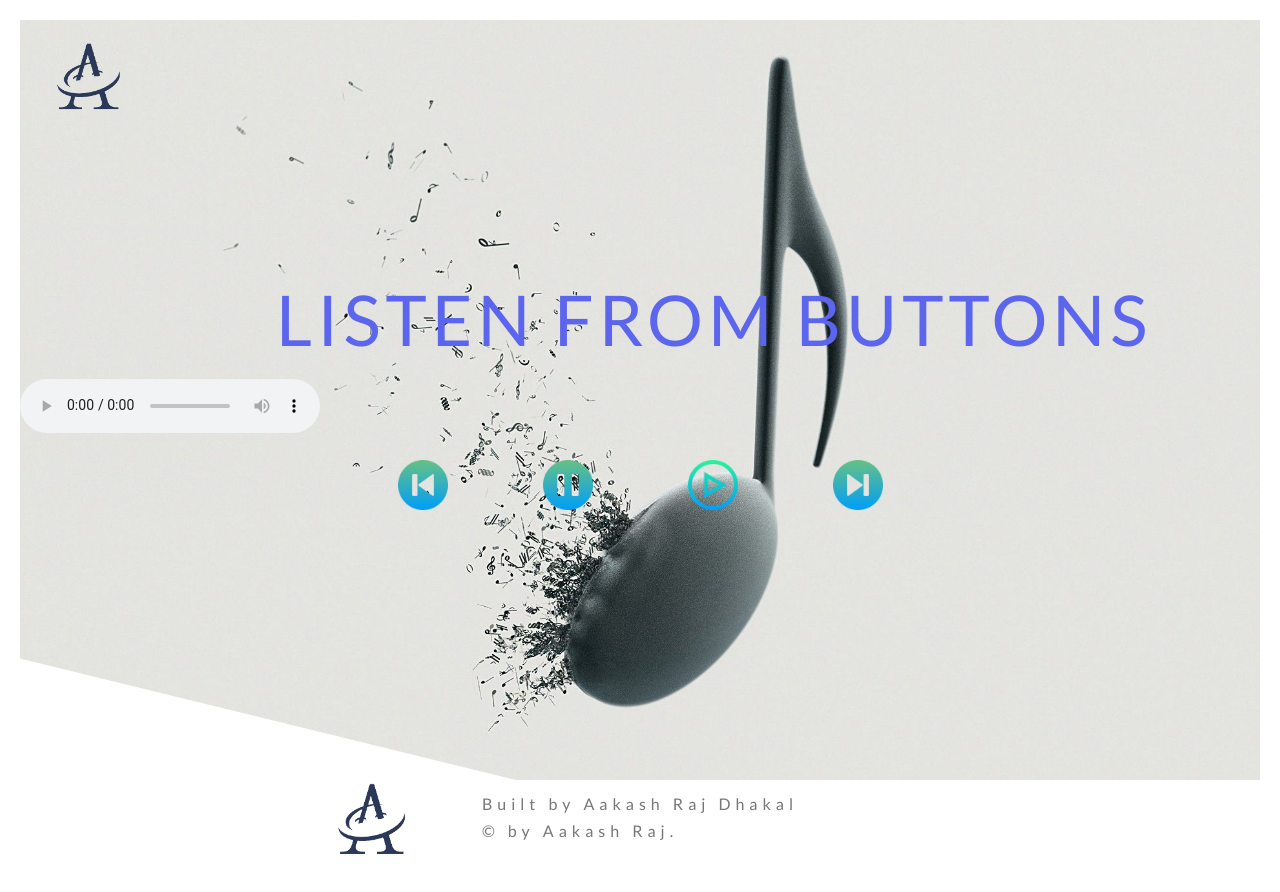
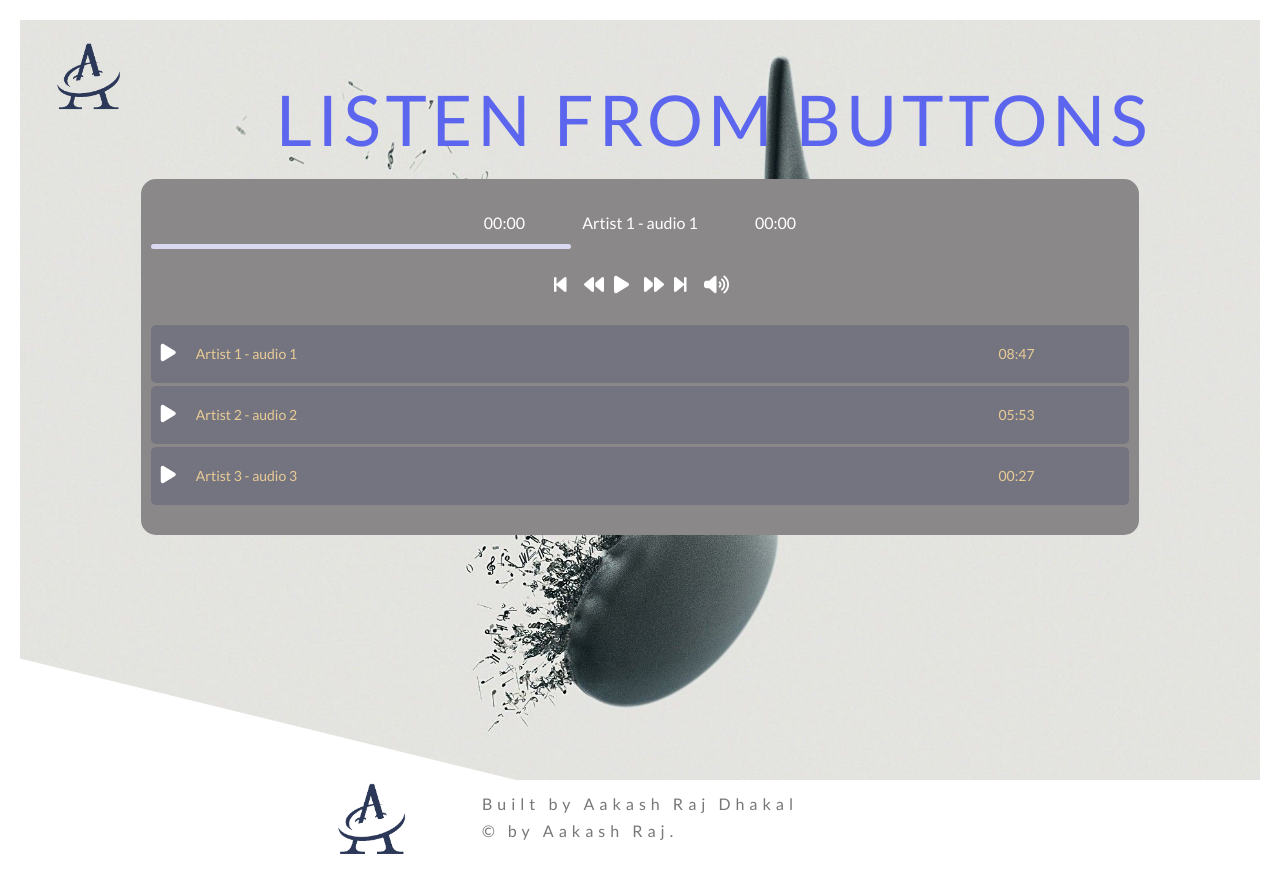
Before and after one commit to RajAakash/MajorProject, a plain HTML site: page SIte/SIte/music.html in a window 1280 px wide. Drawn offline with Linux system fonts and the light colour scheme.

Commit message:
Add files via upload

```diff
--- a/SIte/SIte/css1/style.css
+++ b/SIte/SIte/css1/style.css
@@ -741,7 +741,7 @@ body {
   justify-content: space-around;
 }
 .title__before {
-  padding-top: 30vh;
+  padding-top: 5vh;
   width: 100%;
   margin: auto;
 }
@@ -750,3 +750,138 @@ body {
   margin: auto;
   padding-left: 20vw;
 }
+
+.device {
+  background: #f7fbfd;
+  border-radius: 2.4rem;
+  box-shadow: 2rem 2rem 8rem rgba(78, 134, 165, 0.09),
+    1rem 1rem 4rem rgba(78, 134, 165, 0.09),
+    inset 4rem 4rem 10rem rgba(78, 134, 165, 0.05);
+  display: flex;
+  flex-direction: column;
+  height: 30vh;
+  left: 50%;
+  overflow: hidden;
+  position: absolute;
+  top: 50%;
+  transform: translate3D(-50%, -50%, 0);
+  width: 78vw;
+}
+
+#myProgress {
+  width: 420px;
+  background-color: #d9d9f2;
+  cursor: pointer;
+  border-radius: 10px;
+}
+
+#myBar {
+  width: 0%;
+  height: 5px;
+  background-color: #ffc266;
+  border-radius: 10px;
+}
+
+.logo {
+  fill: red;
+}
+
+.btn-action {
+  cursor: pointer;
+  padding-top: 10px;
+  width: 30px;
+}
+
+.btn-ctn,
+.infos-ctn {
+  display: flex;
+  align-items: center;
+  justify-content: center;
+}
+.infos-ctn {
+  padding-top: 20px;
+}
+
+.btn-ctn > div {
+  padding: 5px;
+  margin-top: 18px;
+  margin-bottom: 18px;
+}
+
+.infos-ctn > div {
+  margin-bottom: 8px;
+  color: #ffffff;
+}
+
+.first-btn {
+  margin-left: 3px;
+}
+
+.duration {
+  margin-left: 10px;
+}
+
+.title {
+  margin-left: 10px;
+  width: 210px;
+  text-align: center;
+}
+
+.player-ctn {
+  border-radius: 15px;
+  width: 78vw;
+  padding: 10px;
+  background-color: #8a8888;
+  margin: auto;
+  margin-top: 0x;
+}
+
+.playlist-track-ctn {
+  display: flex;
+  background-color: #747480;
+  margin-top: 3px;
+  border-radius: 5px;
+  cursor: pointer;
+}
+.playlist-track-ctn:last-child {
+  /*border: 1px solid #ffc266; */
+}
+
+.playlist-track-ctn > div {
+  margin: 10px;
+}
+.playlist-info-track {
+  width: 80%;
+}
+.playlist-info-track,
+.playlist-duration {
+  padding-top: 7px;
+  padding-bottom: 7px;
+  color: #e9cc95;
+  font-size: 14px;
+  pointer-events: none;
+}
+.playlist-ctn {
+  padding-bottom: 20px;
+}
+.active-track {
+  background: #5d5c6a;
+  color: #ffffff !important;
+  font-weight: bold;
+}
+
+.active-track > .playlist-info-track,
+.active-track > .playlist-duration,
+.active-track > .playlist-btn-play {
+  color: #ffc266 !important;
+}
+
+.playlist-btn-play {
+  pointer-events: none;
+  padding-top: 5px;
+  padding-bottom: 5px;
+}
+.fas {
+  color: #ffffff;
+  font-size: 20px;
+}
--- a/SIte/SIte/music.html
+++ b/SIte/SIte/music.html
@@ -9,6 +9,8 @@
       href="https://fonts.googleapis.com/css?family=Lato&display=swap"
       rel="stylesheet"
     />
+    <link href="https://fonts.googleapis.com/css?family=Roboto&display=swap" rel="stylesheet">
+    <script src="https://kit.fontawesome.com/a062562745.js" crossorigin="anonymous"></script>
 
     <link rel="stylesheet" type="text/css" href="css1/style.css" />
     <link rel="stylesheet" href="css1/icon-font.css" />
@@ -24,32 +26,58 @@
         <h2 class="heading-primary music_heading">Listen from buttons</h2>
       </div>
 
-      <div class="music__play">
-        <audio controls>
-          <source src="horse.ogg" type="audio/ogg">
-          <source src="horse.mp3" type="audio/mpeg">
+      <audio id="myAudio" ontimeupdate="onTimeUpdate()">
+        <!-- <source src="audio.ogg" type="audio/ogg"> -->
+        <source id="source-audio" src="" type="audio/mpeg">
         Your browser does not support the audio element.
-        </audio>
+      </audio>
+
+      <div class="player-ctn">
+        <div class="infos-ctn">
+          <div class="timer">00:00</div>
+          <div class="title"></div>
+          <div class="duration">00:00</div>
+        </div>
+        <div id="myProgress">
+          <div id="myBar"></div>
+        </div>
+        <div class="btn-ctn">
+           <div class="btn-action first-btn" onclick="previous()">
+              <div id="btn-faws-back">
+                <i class='fas fa-step-backward'></i>
+              </div>
+           </div>
+           <div class="btn-action" onclick="rewind()">
+              <div id="btn-faws-rewind">
+                <i class='fas fa-backward'></i>
+              </div>
+           </div>
+           <div class="btn-action" onclick="toggleAudio()">
+              <div id="btn-faws-play-pause">
+                <i class='fas fa-play' id="icon-play"></i>
+                <i class='fas fa-pause' id="icon-pause" style="display: none"></i>
+              </div>
+           </div>
+           <div class="btn-play" onclick="forward()">
+              <div id="btn-faws-forward">
+                <i class='fas fa-forward'></i>
+              </div>
+           </div>
+           <div class="btn-action" onclick="next()">
+              <div id="btn-faws-next">
+                <i class='fas fa-step-forward'></i>
+              </div>
+           </div>
+           <div class="btn-mute" id="toggleMute" onclick="toggleMute()">
+              <div id="btn-faws-volume">
+                <i id="icon-vol-up" class='fas fa-volume-up'></i>
+                <i id="icon-vol-mute" class='fas fa-volume-mute' style="display: none"></i>
+              </div>
+           </div>
+        </div>
+        <div class="playlist-ctn"></div>
       </div>
-
-      <div class="main-1-logos">
-        <div class="main-1-logos-1">
-          <img src="./img/back-button.png" alt="back" class="main-1-image" />
-        </div>
-        <div class="main-1-logos-2">
-          <img
-            src="./img/pause-button.png"
-            alt="pause"
-            class="main-1-image"
-          />
-        </div>
-        <div class="main-1-logos-3">
-          <img src="./img/play-button.png" alt="play" class="main-1-image" />
-        </div>
-        <div class="main-1-logos-4">
-          <img src="./img/next.png" alt="next" class="main-1-image" />
-        </div>
-      </div>
+      <script src=app.js></script>
     </header>
 
     <main>
@@ -73,4 +101,5 @@
       </div>
     </footer>
   </body>
+  <script src="./script.js"></script>
 </html>
--- /dev/null
+++ b/SIte/SIte/script.js
@@ -0,0 +1,230 @@
+function createTrackItem(index, name, duration) {
+  var trackItem = document.createElement('div')
+  trackItem.setAttribute('class', 'playlist-track-ctn')
+  trackItem.setAttribute('id', 'ptc-' + index)
+  trackItem.setAttribute('data-index', index)
+  document.querySelector('.playlist-ctn').appendChild(trackItem)
+
+  var playBtnItem = document.createElement('div')
+  playBtnItem.setAttribute('class', 'playlist-btn-play')
+  playBtnItem.setAttribute('id', 'pbp-' + index)
+  document.querySelector('#ptc-' + index).appendChild(playBtnItem)
+
+  var btnImg = document.createElement('i')
+  btnImg.setAttribute('class', 'fas fa-play')
+  btnImg.setAttribute('height', '40')
+  btnImg.setAttribute('width', '40')
+  btnImg.setAttribute('id', 'p-img-' + index)
+  document.querySelector('#pbp-' + index).appendChild(btnImg)
+
+  var trackInfoItem = document.createElement('div')
+  trackInfoItem.setAttribute('class', 'playlist-info-track')
+  trackInfoItem.innerHTML = name
+  document.querySelector('#ptc-' + index).appendChild(trackInfoItem)
+
+  var trackDurationItem = document.createElement('div')
+  trackDurationItem.setAttribute('class', 'playlist-duration')
+  trackDurationItem.innerHTML = duration
+  document.querySelector('#ptc-' + index).appendChild(trackDurationItem)
+}
+
+var listAudio = [
+  {
+    name: 'Artist 1 - audio 1',
+    file: 'https://www.soundhelix.com/examples/mp3/SoundHelix-Song-10.mp3',
+    duration: '08:47',
+  },
+  {
+    name: 'Artist 2 - audio 2',
+    file: 'https://www.soundhelix.com/examples/mp3/SoundHelix-Song-5.mp3',
+    duration: '05:53',
+  },
+  {
+    name: 'Artist 3 - audio 3',
+    file: 'https://file-examples.com/wp-content/uploads/2017/11/file_example_MP3_1MG.mp3',
+    duration: '00:27',
+  },
+]
+
+for (var i = 0; i < listAudio.length; i++) {
+  createTrackItem(i, listAudio[i].name, listAudio[i].duration)
+}
+var indexAudio = 0
+
+function loadNewTrack(index) {
+  var player = document.querySelector('#source-audio')
+  player.src = listAudio[index].file
+  document.querySelector('.title').innerHTML = listAudio[index].name
+  this.currentAudio = document.getElementById('myAudio')
+  this.currentAudio.load()
+  this.toggleAudio()
+  this.updateStylePlaylist(this.indexAudio, index)
+  this.indexAudio = index
+}
+
+var playListItems = document.querySelectorAll('.playlist-track-ctn')
+
+for (let i = 0; i < playListItems.length; i++) {
+  playListItems[i].addEventListener('click', getClickedElement.bind(this))
+}
+
+function getClickedElement(event) {
+  for (let i = 0; i < playListItems.length; i++) {
+    if (playListItems[i] == event.target) {
+      var clickedIndex = event.target.getAttribute('data-index')
+      if (clickedIndex == this.indexAudio) {
+        // alert('Same audio');
+        this.toggleAudio()
+      } else {
+        loadNewTrack(clickedIndex)
+      }
+    }
+  }
+}
+
+document.querySelector('#source-audio').src = listAudio[indexAudio].file
+document.querySelector('.title').innerHTML = listAudio[indexAudio].name
+
+var currentAudio = document.getElementById('myAudio')
+
+currentAudio.load()
+
+currentAudio.onloadedmetadata = function () {
+  document.getElementsByClassName('duration')[0].innerHTML = this.getMinutes(
+    this.currentAudio.duration
+  )
+}.bind(this)
+
+var interval1
+
+function toggleAudio() {
+  if (this.currentAudio.paused) {
+    document.querySelector('#icon-play').style.display = 'none'
+    document.querySelector('#icon-pause').style.display = 'block'
+    document
+      .querySelector('#ptc-' + this.indexAudio)
+      .classList.add('active-track')
+    this.playToPause(this.indexAudio)
+    this.currentAudio.play()
+  } else {
+    document.querySelector('#icon-play').style.display = 'block'
+    document.querySelector('#icon-pause').style.display = 'none'
+    this.pauseToPlay(this.indexAudio)
+    this.currentAudio.pause()
+  }
+}
+
+function pauseAudio() {
+  this.currentAudio.pause()
+  clearInterval(interval1)
+}
+
+var timer = document.getElementsByClassName('timer')[0]
+
+var barProgress = document.getElementById('myBar')
+
+var width = 0
+
+function onTimeUpdate() {
+  var t = this.currentAudio.currentTime
+  timer.innerHTML = this.getMinutes(t)
+  this.setBarProgress()
+  if (this.currentAudio.ended) {
+    document.querySelector('#icon-play').style.display = 'block'
+    document.querySelector('#icon-pause').style.display = 'none'
+    this.pauseToPlay(this.indexAudio)
+    if (this.indexAudio < listAudio.length - 1) {
+      var index = parseInt(this.indexAudio) + 1
+      this.loadNewTrack(index)
+    }
+  }
+}
+
+function setBarProgress() {
+  var progress =
+    (this.currentAudio.currentTime / this.currentAudio.duration) * 100
+  document.getElementById('myBar').style.width = progress + '%'
+}
+
+function getMinutes(t) {
+  var min = parseInt(parseInt(t) / 60)
+  var sec = parseInt(t % 60)
+  if (sec < 10) {
+    sec = '0' + sec
+  }
+  if (min < 10) {
+    min = '0' + min
+  }
+  return min + ':' + sec
+}
+
+var progressbar = document.querySelector('#myProgress')
+progressbar.addEventListener('click', seek.bind(this))
+
+function seek(event) {
+  var percent = event.offsetX / progressbar.offsetWidth
+  this.currentAudio.currentTime = percent * this.currentAudio.duration
+  barProgress.style.width = percent * 100 + '%'
+}
+
+function forward() {
+  this.currentAudio.currentTime = this.currentAudio.currentTime + 5
+  this.setBarProgress()
+}
+
+function rewind() {
+  this.currentAudio.currentTime = this.currentAudio.currentTime - 5
+  this.setBarProgress()
+}
+
+function next() {
+  if (this.indexAudio < listAudio.length - 1) {
+    var oldIndex = this.indexAudio
+    this.indexAudio++
+    updateStylePlaylist(oldIndex, this.indexAudio)
+    this.loadNewTrack(this.indexAudio)
+  }
+}
+
+function previous() {
+  if (this.indexAudio > 0) {
+    var oldIndex = this.indexAudio
+    this.indexAudio--
+    updateStylePlaylist(oldIndex, this.indexAudio)
+    this.loadNewTrack(this.indexAudio)
+  }
+}
+
+function updateStylePlaylist(oldIndex, newIndex) {
+  document.querySelector('#ptc-' + oldIndex).classList.remove('active-track')
+  this.pauseToPlay(oldIndex)
+  document.querySelector('#ptc-' + newIndex).classList.add('active-track')
+  this.playToPause(newIndex)
+}
+
+function playToPause(index) {
+  var ele = document.querySelector('#p-img-' + index)
+  ele.classList.remove('fa-play')
+  ele.classList.add('fa-pause')
+}
+
+function pauseToPlay(index) {
+  var ele = document.querySelector('#p-img-' + index)
+  ele.classList.remove('fa-pause')
+  ele.classList.add('fa-play')
+}
+
+function toggleMute() {
+  var btnMute = document.querySelector('#toggleMute')
+  var volUp = document.querySelector('#icon-vol-up')
+  var volMute = document.querySelector('#icon-vol-mute')
+  if (this.currentAudio.muted == false) {
+    this.currentAudio.muted = true
+    volUp.style.display = 'none'
+    volMute.style.display = 'block'
+  } else {
+    this.currentAudio.muted = false
+    volMute.style.display = 'none'
+    volUp.style.display = 'block'
+  }
+}
```
Also changed, not shown: SIte/SIte/index.html (+2 -0 lines).
